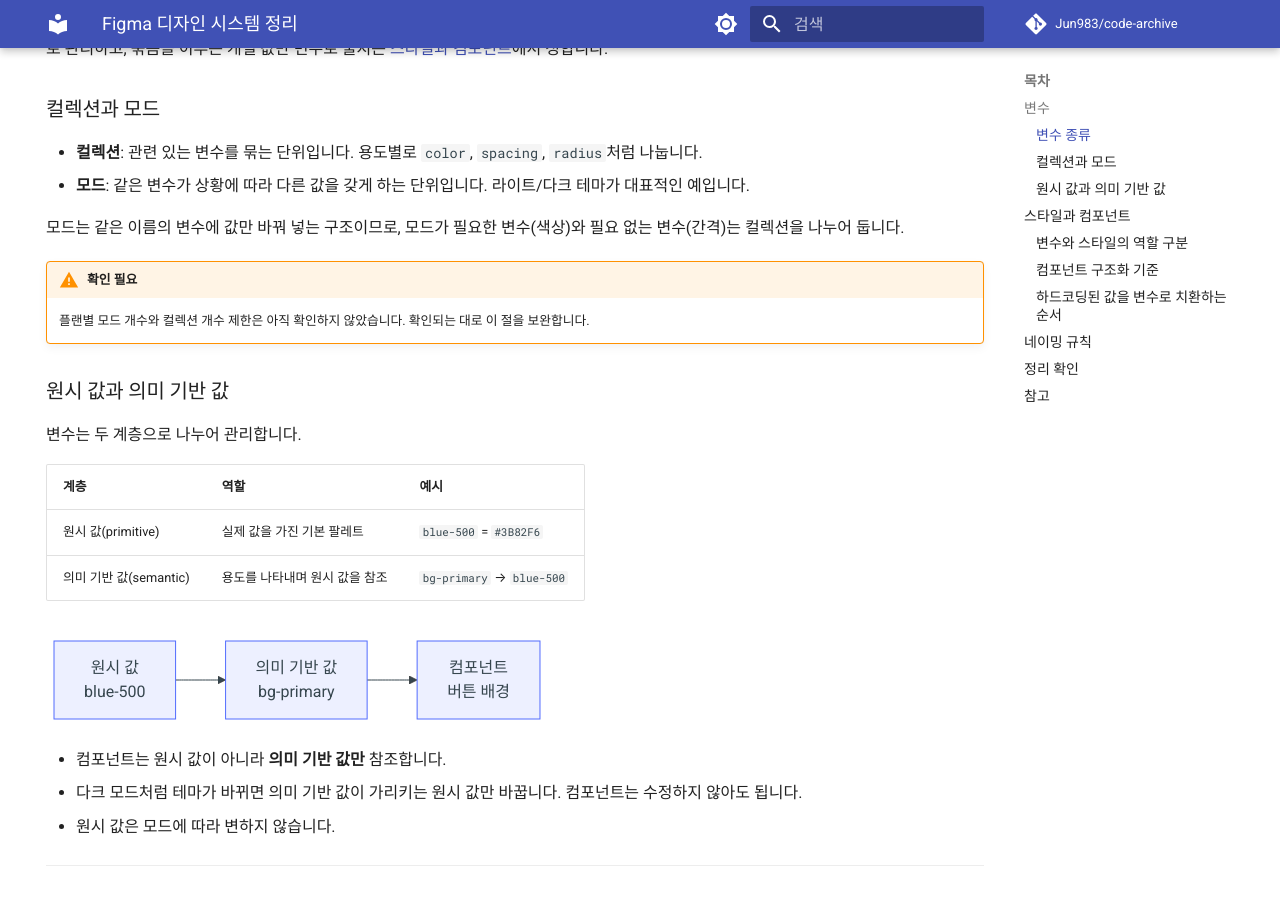
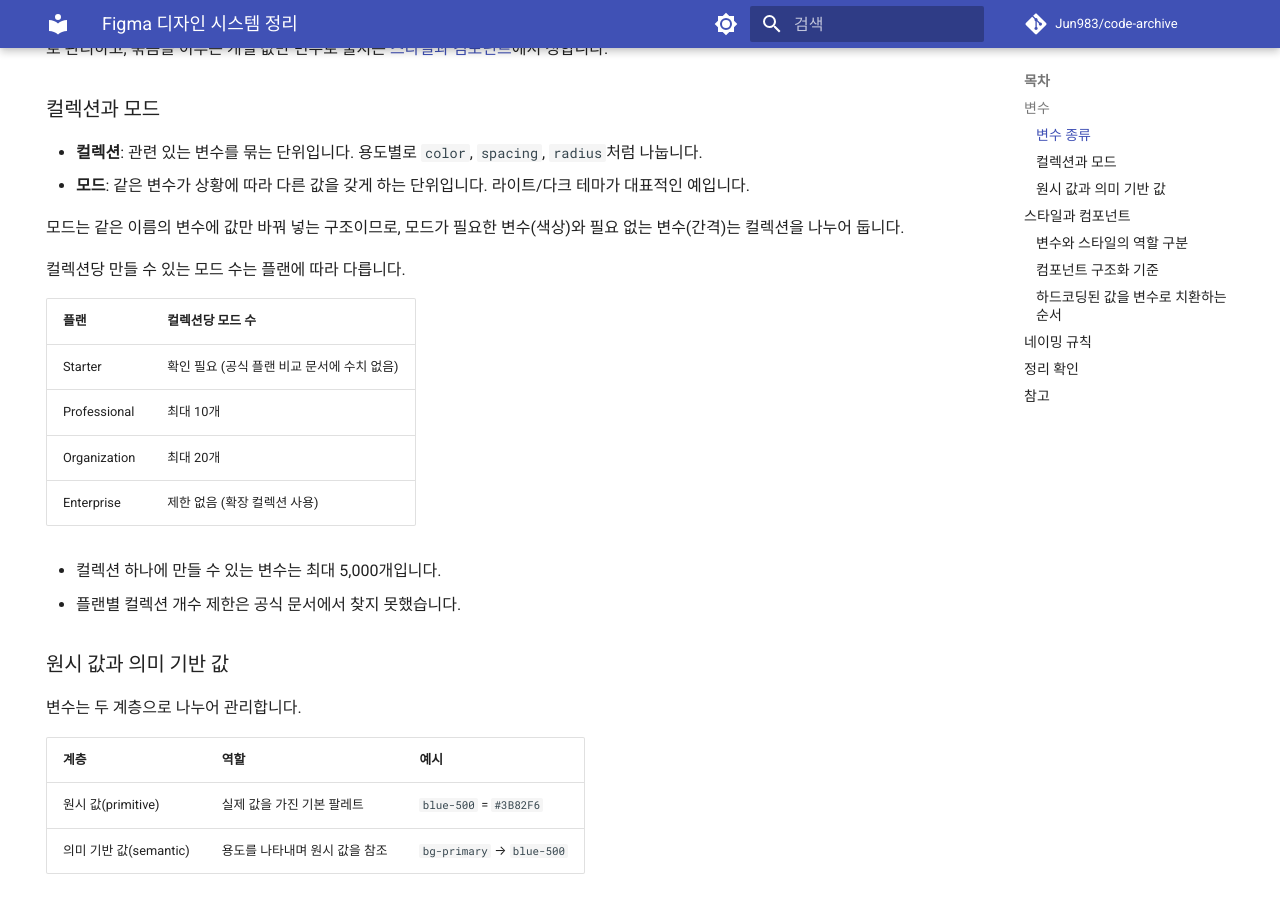
Before and after one commit to Jun983/code-archive, an MkDocs documentation site: the page built from docs/design-system/figma-organize.md, in a window 1280 px wide and 900 px high, scrolled down 1113 px. Built offline with MkDocs 1.6.1 and Material for MkDocs 9.7.7, drawn with Linux system fonts in a browser that asks for light colours; comment, search, counter and statistics services are not loaded; some of the changed text lies outside the part shown.

Commit message:
docs(design-system): Figma 정리 문서에 플랜별 모드 한도와 공식 문서 출처 반영 (#82)
Co-authored-by: byeongjun.cho <byeongjun.cho@lobas.go.kr>
Co-authored-by: Claude Sonnet 5.5 <noreply@anthropic.com>

```diff
--- a/docs/design-system/figma-organize.md
+++ b/docs/design-system/figma-organize.md
@@ -42,8 +42,17 @@ Figma 변수는 값의 종류(타입)별로 만들 수 있습니다. 디자인
 
 모드는 같은 이름의 변수에 값만 바꿔 넣는 구조이므로, 모드가 필요한 변수(색상)와 필요 없는 변수(간격)는 컬렉션을 나누어 둡니다.
 
-!!! warning "확인 필요"
-    플랜별 모드 개수와 컬렉션 개수 제한은 아직 확인하지 않았습니다. 확인되는 대로 이 절을 보완합니다.
+컬렉션당 만들 수 있는 모드 수는 플랜에 따라 다릅니다.
+
+| 플랜 | 컬렉션당 모드 수 |
+|---|---|
+| Starter | 확인 필요 (공식 플랜 비교 문서에 수치 없음) |
+| Professional | 최대 10개 |
+| Organization | 최대 20개 |
+| Enterprise | 제한 없음 (확장 컬렉션 사용) |
+
+- 컬렉션 하나에 만들 수 있는 변수는 최대 5,000개입니다.
+- 플랜별 컬렉션 개수 제한은 공식 문서에서 찾지 못했습니다.
 
 ### 원시 값과 의미 기반 값
 
@@ -135,5 +144,8 @@ flowchart LR
 
 ## 참고
 
-!!! warning "확인 필요"
-    Figma 변수 관련 공식 문서 URL은 아직 확인하지 않았습니다. 확인되는 대로 이 절에 추가합니다.
+2026-11-14 기준으로 직접 열어 확인한 Figma 공식 도움말입니다.
+
+- [Guide to variables in Figma](https://help.figma.com/hc/en-us/articles/15339657135383-Guide-to-variables-in-Figma)
+- [Overview of variables, collections, and modes](https://help.figma.com/hc/en-us/articles/14506821864087-Overview-of-variables-collections-and-modes)
+- [Figma plans and features](https://help.figma.com/hc/en-us/articles/360040328273-Figma-plans-and-features)
```
